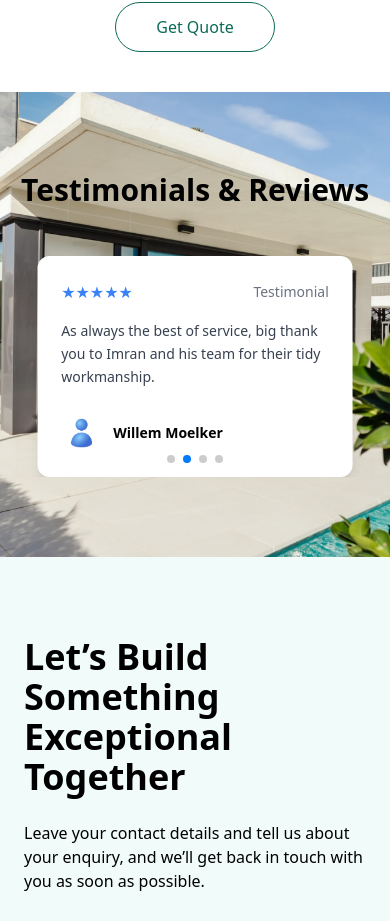
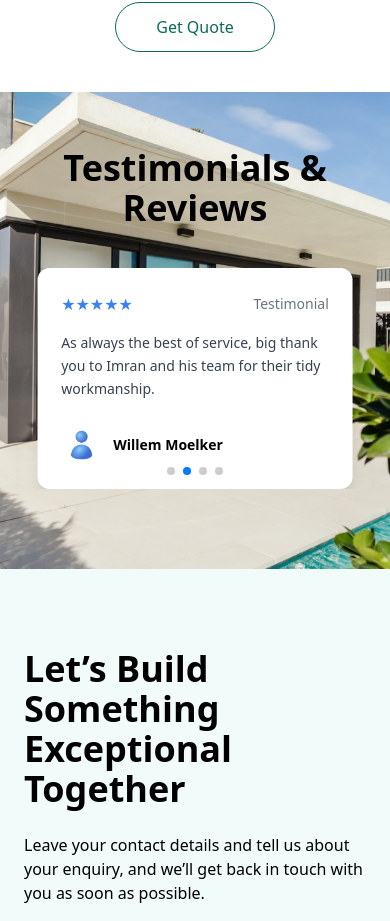
Before and after one commit to pooja9028/swiftroom, a React (Vite) app: page / in a window 390 px wide. Shown: the part 5740-6661 px from the top of the page. Built offline with nearby package versions, Linux system fonts and the light colour scheme.

Commit message:
footer link updated

```diff
--- a/src/components/TestimonialsSection.jsx
+++ b/src/components/TestimonialsSection.jsx
@@ -38,8 +38,9 @@ export default function TestimonialsSection() {
       style={{ backgroundImage: `url(${bgImg})` }}
     >
       {/* Heading */}
-      <div className="text-center mb-12 px-4">
-        <h2 className="text-3xl md:text-4xl font-bold text-black">
+      <div className="text-center mb-10 -mt-6">
+        <h2 className="text-4xl font-bold text-black">
+
           Testimonials & Reviews
         </h2>
 
```
